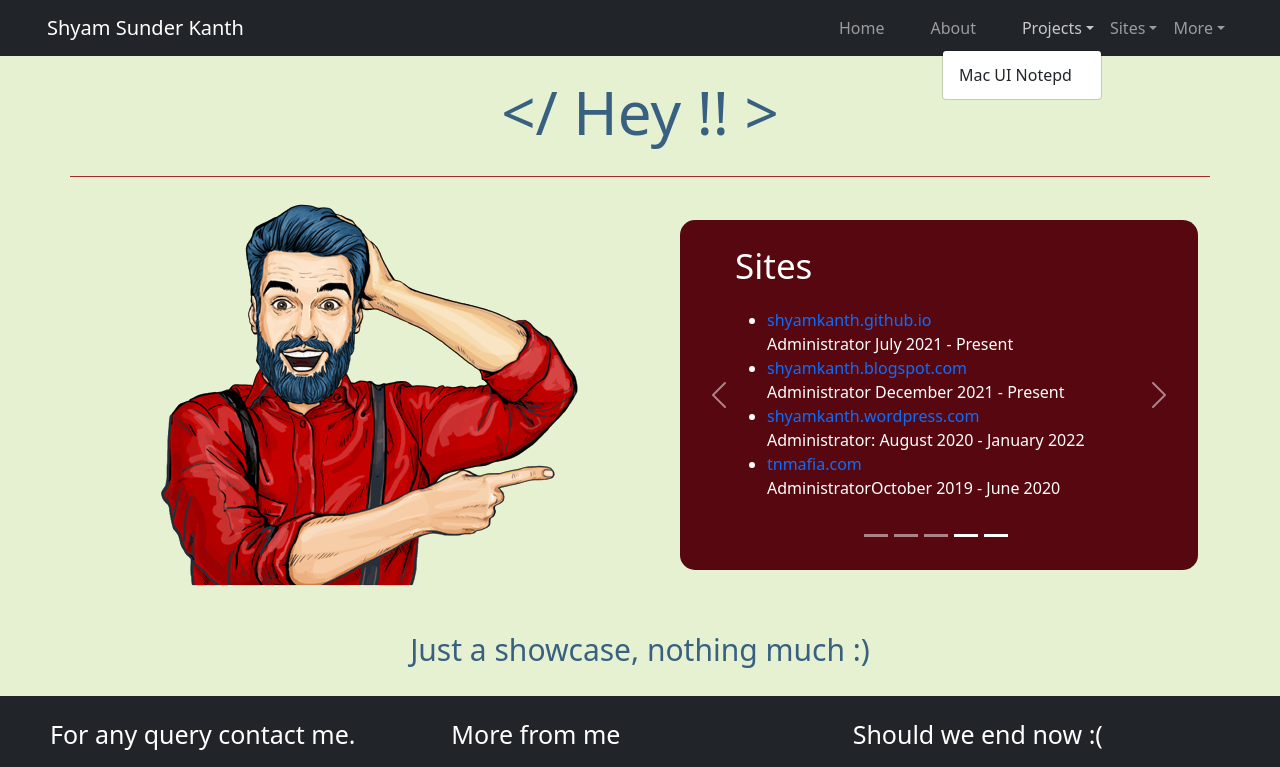
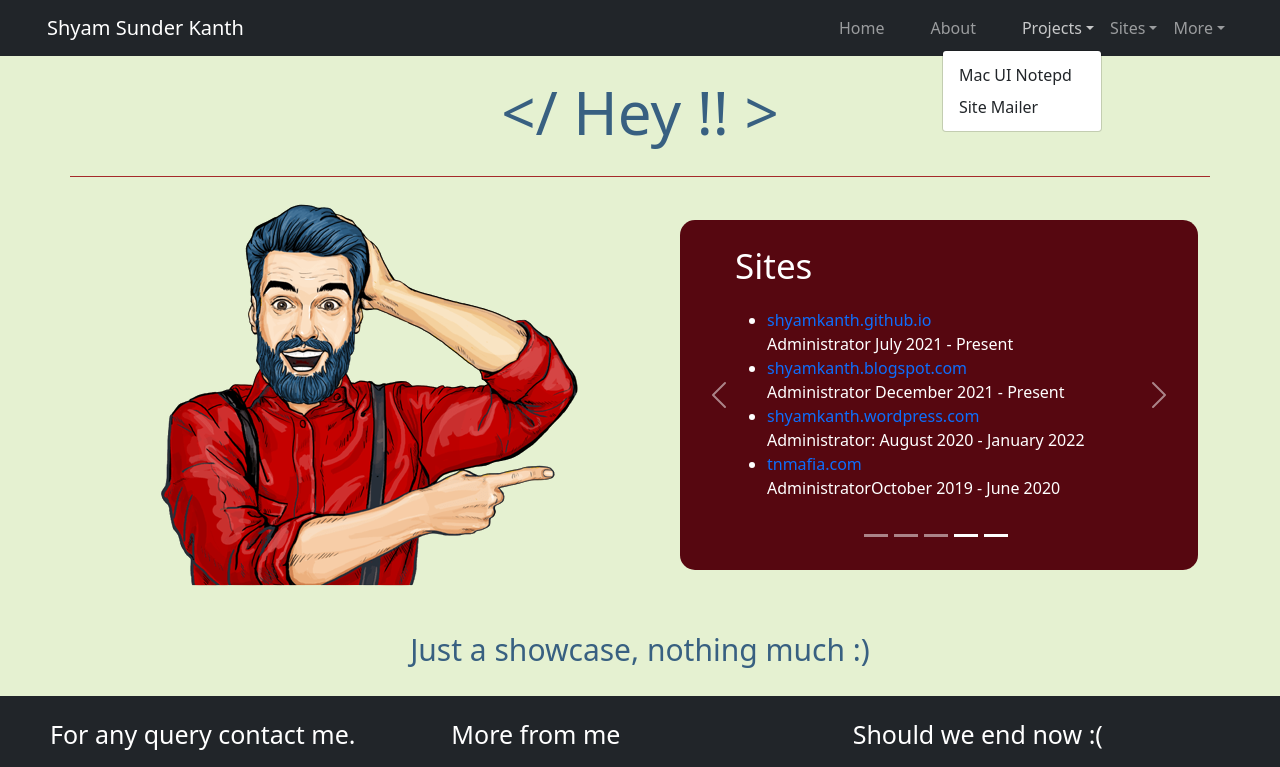
Before and after one commit to shyamkanth/shyamkanth.github.io, a plain HTML site: page index.html in a window 1280 px wide. Both pictures are taken after a click on the button "Projects". Shown: the top 767 px of the page. Drawn offline with nearby package versions, Linux system fonts and the light colour scheme.

Commit message:
Update index.html

```diff
--- a/index.html
+++ b/index.html
@@ -76,6 +76,7 @@
                             <a class="nav-link dropdown-toggle" href="#" role="button" data-bs-toggle="dropdown">Projects</a>
                             <ul class="dropdown-menu dropdown-menu-end" style="z-index: 10000;" id="projects">
                               <li><a class="dropdown-item" href="https://shyamkanth.github.io/Mac-UI-Notepad/" target="_blank">Mac UI Notepd</a></li>
+                              <li><a class="dropdown-item" href="https://shyamkanth.github.io/site-mailer/" target="_blank">Site Mailer</a></li>
                             </ul>
                           </li>
                           <li class="nav-item dropdown">
```
